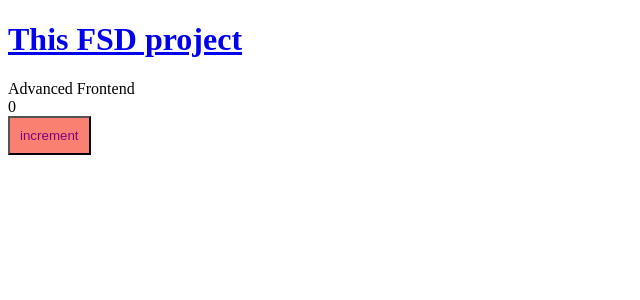
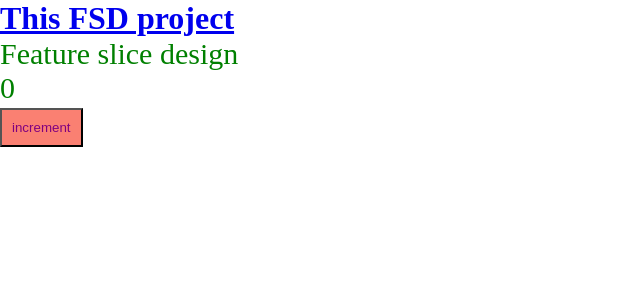
Before and after one commit to Bogagree/advanced_frontend, a React app: page / in a window 1280 px wide. Shown: the top 300 px of the page, without its empty margins (0-640 px from the left). Built offline with nearby package versions, Linux system fonts and the light colour scheme.

Commit message:
feat: add module css, MiniCssExtractPlugin

```diff
--- a/package.json
+++ b/package.json
@@ -27,6 +27,7 @@
     "@types/webpack-dev-server": "^4.7.2",
     "css-loader": "^6.6.0",
     "html-webpack-plugin": "^5.5.0",
+    "mini-css-extract-plugin": "^2.5.3",
     "sass": "^1.49.9",
     "sass-loader": "^12.6.0",
     "style-loader": "^3.3.1",
--- /dev/null
+++ b/src/App.tsx
@@ -0,0 +1,12 @@
+import React from 'react';
+import {Counter} from './components/Counter';
+import './index.scss'
+
+export const App = () => {
+    return (
+        <div className="app">
+            Feature slice design
+            <Counter/>
+        </div>
+    );
+};
--- a/src/components/Counter.tsx
+++ b/src/components/Counter.tsx
@@ -1,5 +1,5 @@
 import React, {useState} from 'react';
-import './Counter.scss'
+import styles from './Counter.module.scss'
 
 export const Counter = () => {
     const [count, setCount] = useState(0)
@@ -11,7 +11,7 @@ export const Counter = () => {
     return (
         <div>
             <div>{count}</div>
-            <button onClick={increment} className='button'>increment</button>
+            <button onClick={increment} className={styles.button}>increment</button>
         </div>
     );
 };
--- /dev/null
+++ b/src/index.scss
@@ -0,0 +1,10 @@
+* {
+  margin: 0;
+  padding: 0;
+  box-sizing: border-box;
+}
+
+.app {
+  color: green;
+  font-size: 30px;
+}
--- a/src/index.tsx
+++ b/src/index.tsx
@@ -1,12 +1,8 @@
 import React from 'react';
 import {render} from 'react-dom'
-import {Counter} from './components/Counter';
+import {App} from './App';
 
 render(
-    <div>
-        Advanced Frontend
-
-        <Counter/>
-    </div>,
+    <App/>,
     document.getElementById('root')
 )
```
Also changed, not shown: src/global.d.ts (added, +7 -0 lines), src/components/Counter.module.scss (renamed from src/components/Counter.scss), 4 other files (tests, documents, lock files or other folders).
